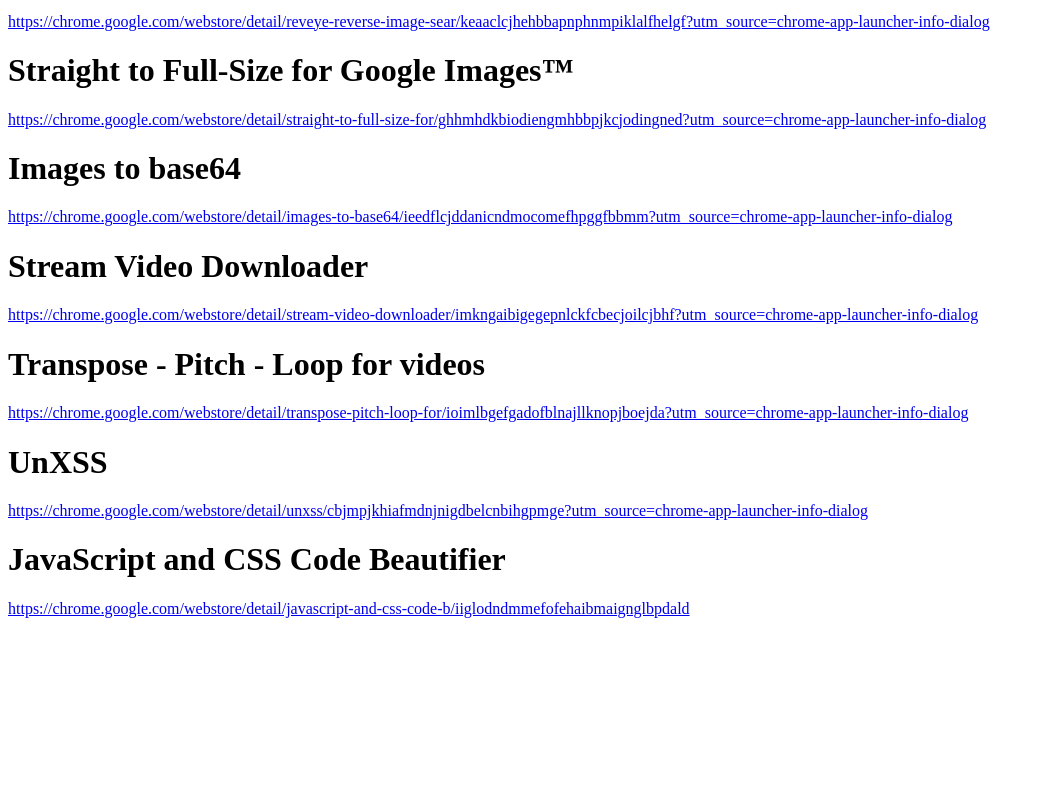
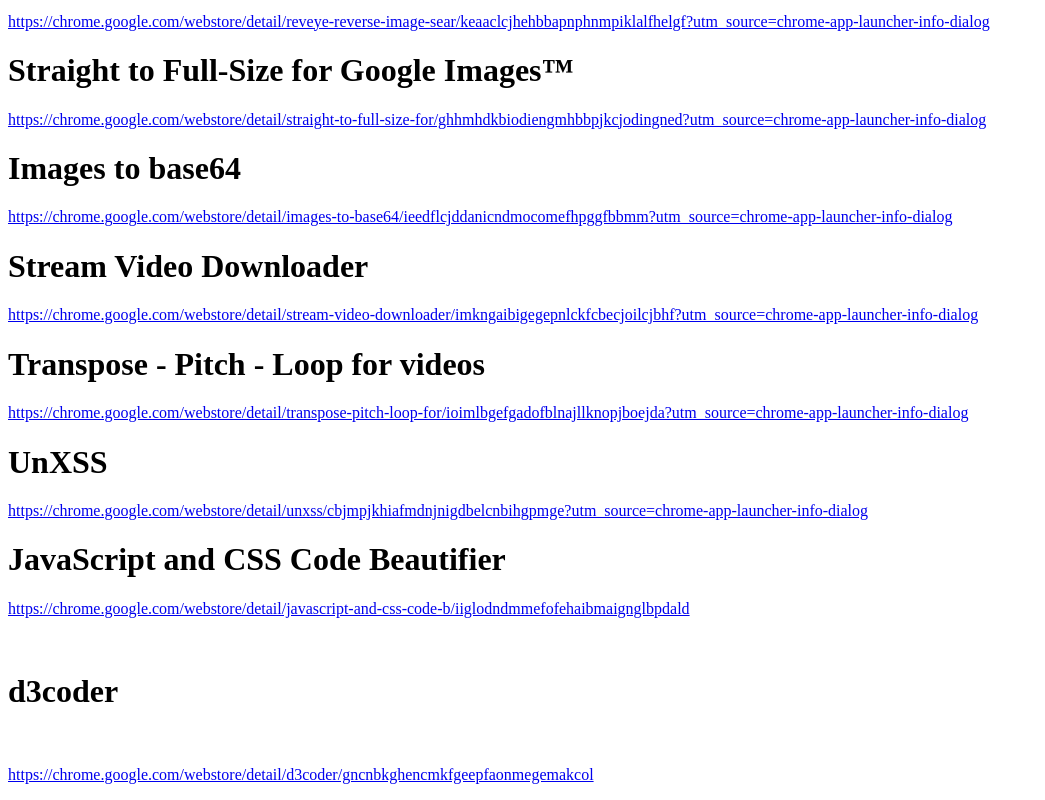
Before and after one commit to aahedi/chrome-extension, a plain HTML site: page index.html in a window 1280 px wide. Shown: the part 1829-2629 px from the top of the page, without its empty margins (0-1045 px from the left). Before the commit the page ends 2463 px from the top, so only its background shows below. Drawn offline with Linux system fonts and the light colour scheme.

Commit message:
Update index.html

```diff
--- a/index.html
+++ b/index.html
@@ -55,6 +55,8 @@
         <p><a href="https://chrome.google.com/webstore/detail/unxss/cbjmpjkhiafmdnjnigdbelcnbihgpmge?utm_source=chrome-app-launcher-info-dialog" rel="nofollow">https://chrome.google.com/webstore/detail/unxss/cbjmpjkhiafmdnjnigdbelcnbihgpmge?utm_source=chrome-app-launcher-info-dialog</a></p>
         <h1><a id="user-content-javascript-and-css-code-beautifier" href="#javascript-and-css-code-beautifier"></a>JavaScript and CSS Code Beautifier</h1>
         <p><a href="https://chrome.google.com/webstore/detail/javascript-and-css-code-b/iiglodndmmefofehaibmaignglbpdald" rel="nofollow">https://chrome.google.com/webstore/detail/javascript-and-css-code-b/iiglodndmmefofehaibmaignglbpdald</a></p>
+        <h1><a id="d3coder" href="#d3coder"></a>d3coder</h1>
+        <p><a href="https://chrome.google.com/webstore/detail/d3coder/gncnbkghencmkfgeepfaonmegemakcol" rel="nofollow">https://chrome.google.com/webstore/detail/d3coder/gncnbkghencmkfgeepfaonmegemakcol</a></p>
     </div>
 </body>
 </html>
```
